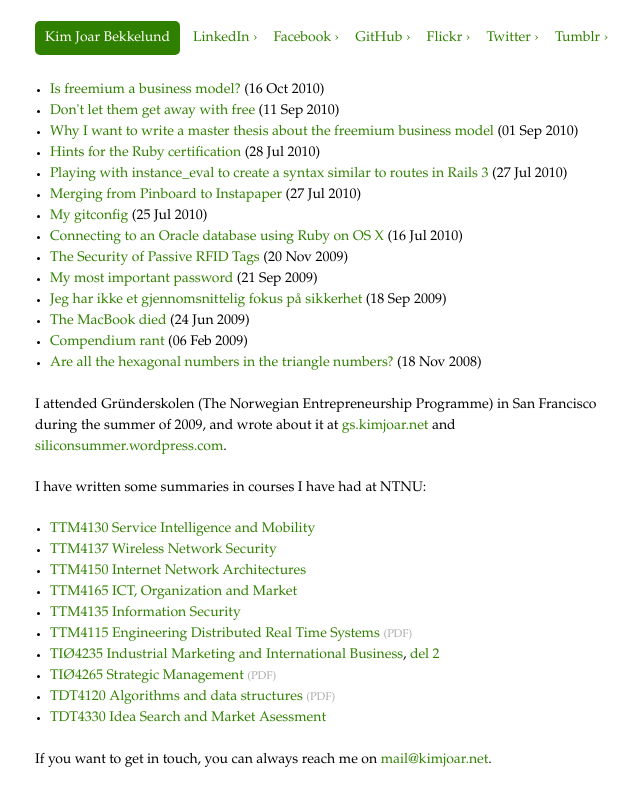
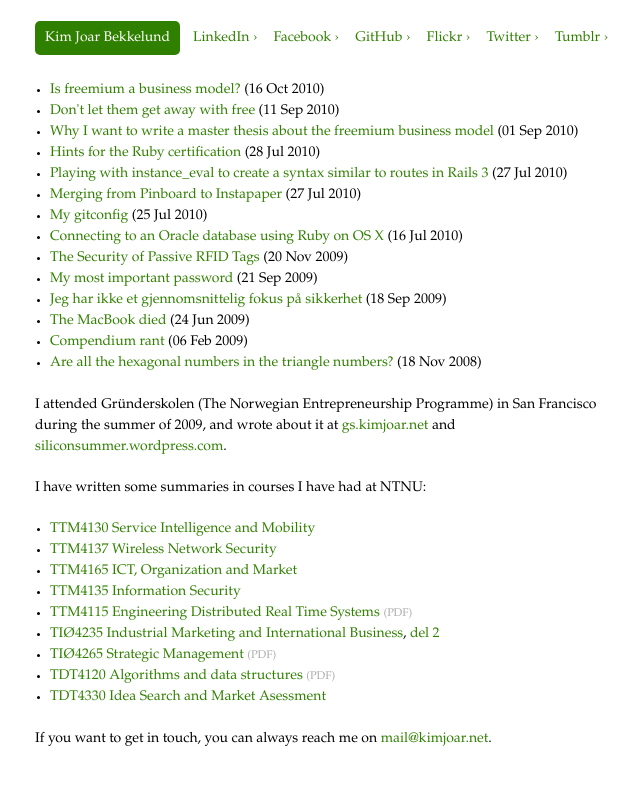
Before and after one commit to kimjoar/kimjoar.net, a Jekyll site: the page built from index.html, in a window 1280 px wide. Shown: the top 806 px of the page, without its empty margins (305-945 px from the left). Built offline with Jekyll 4.4.1, drawn with Linux system fonts in a browser that asks for light colours.

Commit message:
Removed old summary

```diff
--- a/index.html
+++ b/index.html
@@ -15,7 +15,6 @@ title: Kim Joar Bekkelund
 <ul>
   <li><a href="http://github.com/kjbekkelund/ttm4130/blob/master/Sammendrag.markdown">TTM4130 Service Intelligence and Mobility</a></li>
   <li><a href="http://github.com/kjbekkelund/ttm4137/blob/master/Sammendrag.md">TTM4137 Wireless Network Security</a></li>
-  <li><a href="http://github.com/kjbekkelund/ttm4150/blob/master/Sammendrag.md">TTM4150 Internet Network Architectures</a></li>
   <li><a href="http://github.com/kjbekkelund/ttm4165/blob/master/Sammendrag.markdown">TTM4165 ICT, Organization and Market</a></li>
   <li><a href="http://github.com/kjbekkelund/ttm4135">TTM4135 Information Security</a></li>
   <li><a href="/files/ttm4115.pdf">TTM4115 Engineering Distributed Real Time Systems</a> <span class="quiet">(PDF)</span></li>
```
